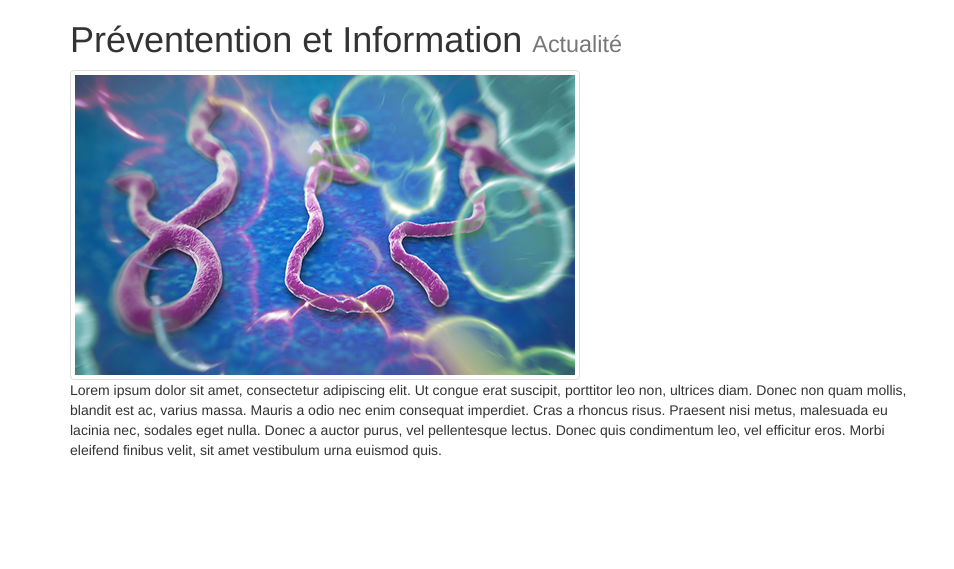
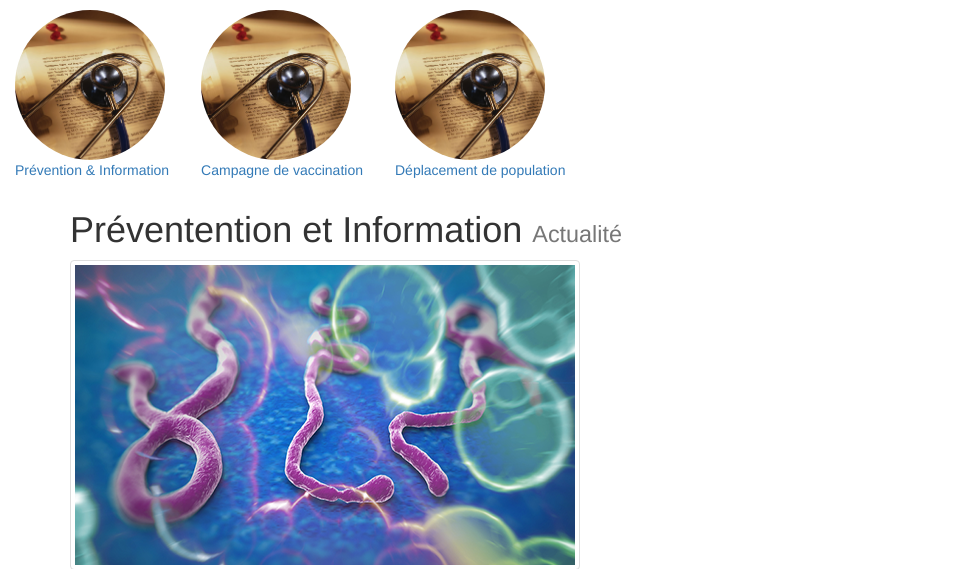
Before and after one commit to 20cent06/Pipe-My-Fork, a PHP site: page / in a window 1280 px wide. Shown: the top 569 px of the page, without its empty margins (0-954 px from the left). Run offline with PHP 8.4, Linux system fonts and the light colour scheme; style sheets or scripts are compiled from the project's sources; some libraries are stand-ins or nearby versions.

Commit message:
Menu
Mise en place du menu

```diff
--- /dev/null
+++ b/css/global.css
@@ -0,0 +1,12 @@
+/*
+    Created on : 4 déc. 2014, 20:33:36
+    Author     : Pipe My Fork - Nuit de l'info 2014
+*/
+/* line 9, ../sass/global.scss */
+header li a:hover {
+  background-color: inherit !important;
+}
+/* line 12, ../sass/global.scss */
+header li a img {
+  width: 150px;
+}
--- a/index.php
+++ b/index.php
@@ -1,7 +1,7 @@
 <!DOCTYPE html>
 <!--
     Created on : 4 déc. 2014, 20:33:36
-    Author     : Vincent
+    Author     : Pipe My Fork - Nuit de l'info 2014
 -->
 
 <?php
@@ -31,7 +31,11 @@
     </head>
     <body>
         <header>
-
+            <ul class="nav nav-pills">
+                <li><a href="index.php?page=PreventionEtInformation_Actualite.tpl"><img src="img/prevention.jpg" class="img-circle img-responsive">Prévention & Information</a></li>
+                <li><a href="index.php?page=CampagneVaccination.tpl"><img src="img/prevention.jpg" class="img-circle img-responsive">Campagne de vaccination</a></li>
+                <li><a href="#"><img src="img/prevention.jpg" class="img-circle img-responsive">Déplacement de population</a></li>
+            </ul>
         </header>
         <div class="container">
             <!-- Contenu importé depuis les differentes pages : "nom_page".tpl -->
@@ -48,4 +52,19 @@
 
         </footer>
     </body>
+
+    <!-- Bootstrap core JavaScript
+        ================================================== -->
+        <!-- Placed at the end of the document so the pages load faster -->
+        <script src="https://code.jquery.com/jquery-1.10.2.min.js"></script>
+
+        <!-- Local Bootstrap core JavaScript -->
+        <script src="bootstrap-3.3.1/js/bootstrap.min.js"></script>
+
+        <!-- CDN Bootstrap core JavaScript :
+            <script src="https://maxcdn.bootstrapcdn.com/bootstrap/3.3.1/js/bootstrap.min.js"></script>
+        -->
+
+        <!-- JavaScript du projet -->
+        <script src="js/global.js"></script>
 </html>
--- /dev/null
+++ b/js/global.js
@@ -0,0 +1,4 @@
+/*
+ * Created on : 4 déc. 2014, 20:33:36
+ * Author     : Pipe My Fork - Nuit de l'info 2014
+ */
--- a/sass/global.scss
+++ b/sass/global.scss
@@ -1,4 +1,17 @@
 /*
     Created on : 4 déc. 2014, 20:33:36
-    Author     : Vincent
+    Author     : Pipe My Fork - Nuit de l'info 2014
 */
+
+header {
+    li {
+        a {
+            &:hover{
+                background-color: inherit !important;
+            }
+            img {
+                width: 150px;
+            }
+        }
+    }
+}
```
Also changed, not shown: img/prevention.jpg (added).
